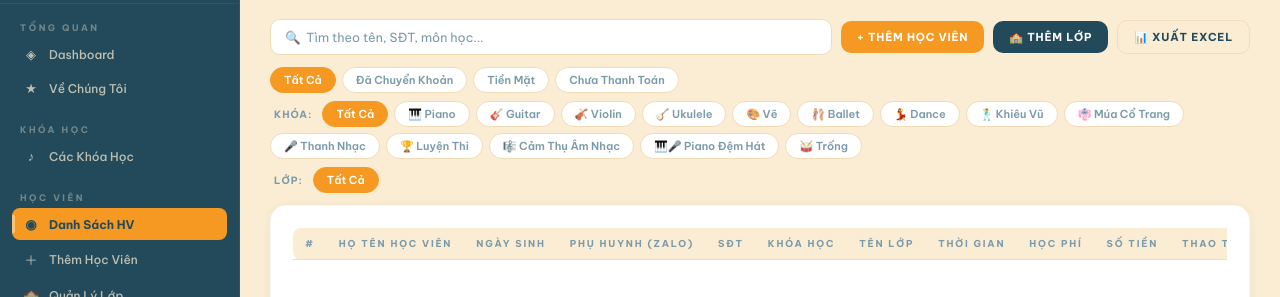
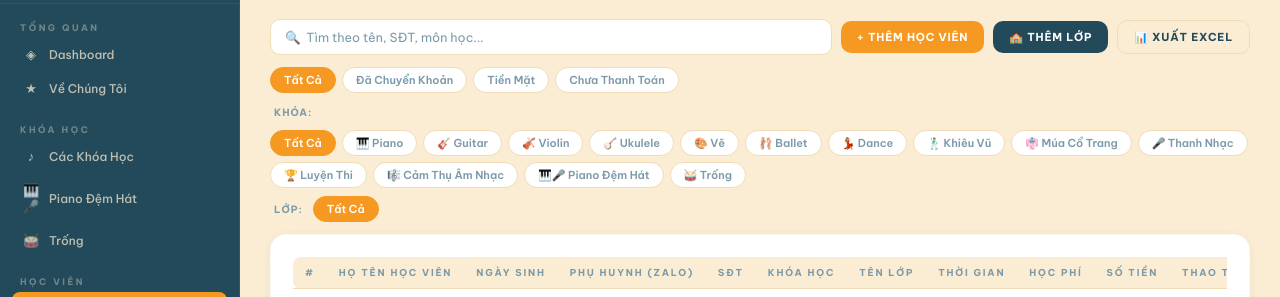
Before and after one commit to ntla2k6-cloud/Vinsoul-Academy, a plain HTML site: page index.html in a window 1280 px wide. Both pictures are taken after a click on the button "XEM TẤT CẢ →". Shown: the part 77-374 px from the top of the page. Drawn offline with nearby package versions, Linux system fonts and the light colour scheme.

Commit message:
Update index.html

```diff
--- a/index.html
+++ b/index.html
@@ -27,6 +27,8 @@
     <div class="nav-section">
       <div class="nav-label">Khóa Học</div>
       <div class="nav-item" onclick="showPage('courses')"><span class="nav-icon">♪</span> Các Khóa Học</div>
+      <div class="nav-item" onclick="showPage('courses');openCourse('pianodemhat')"><span class="nav-icon">🎹🎤</span> Piano Đệm Hát</div>
+      <div class="nav-item" onclick="showPage('courses');openCourse('trong')"><span class="nav-icon">🥁</span> Trống</div>
     </div>
     <div class="nav-section">
       <div class="nav-label">Học Viên</div>
@@ -196,9 +198,9 @@
     <button class="filter-tab" onclick="setStudentFilter('Tiền Mặt',this)">Tiền Mặt</button>
     <button class="filter-tab" onclick="setStudentFilter('Chưa Thanh Toán',this)">Chưa Thanh Toán</button>
   </div>
-  <div class="filter-tabs" id="filter-subject-tabs" style="margin-top:-4px;">
+  <div class="filter-tabs" id="filter-subject-tabs" style="margin-top:-4px;flex-wrap:wrap;">
     <span style="font-size:10px;font-weight:700;color:var(--muted);letter-spacing:1px;text-transform:uppercase;padding:5px 4px;align-self:center;flex-shrink:0;">Khóa:</span>
-    <div id="subject-filter-btns" style="display:contents"></div>
+    <div id="subject-filter-btns" style="display:flex;flex-wrap:wrap;gap:6px;align-items:center;"></div>
   </div>
   <div class="filter-tabs" id="filter-class-tabs" style="margin-top:-4px;">
     <span style="font-size:10px;font-weight:700;color:var(--muted);letter-spacing:1px;text-transform:uppercase;padding:5px 4px;align-self:center;">Lớp:</span>
@@ -559,6 +561,8 @@
       <option>Ballet (3-5 tuổi)</option><option>Ballet (6-9 tuổi)</option>
       <option>Khiêu Vũ</option><option>Múa Cổ Trang</option><option>Thanh Nhạc</option>
       <option>Cảm Thụ Âm Nhạc</option>
+      <option>Piano Đệm Hát</option>
+      <option>Trống</option>
     </select>
   </div>
   <div id="schedule-grid"></div>
```
